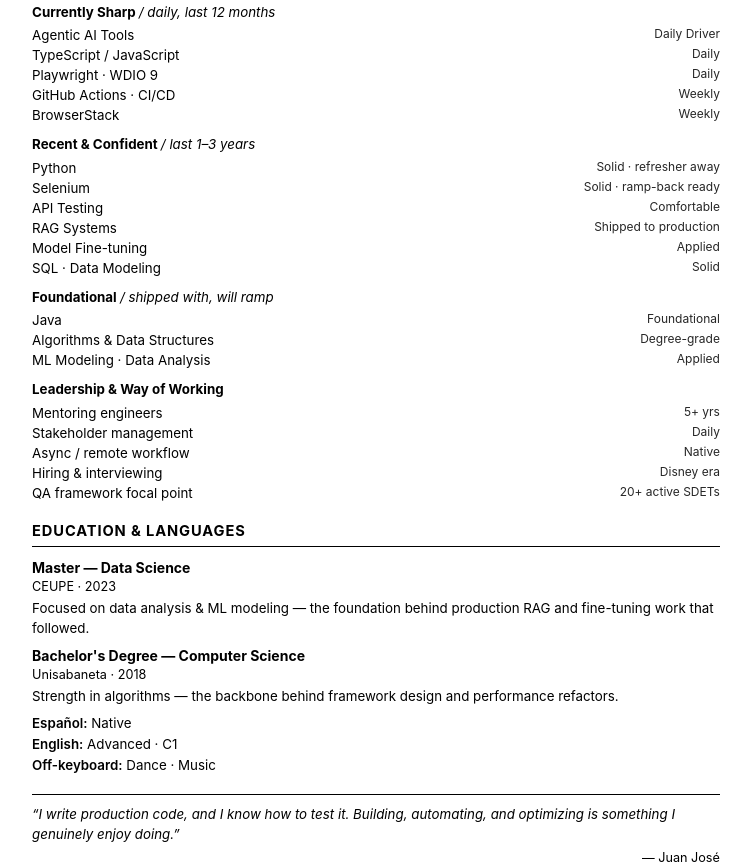
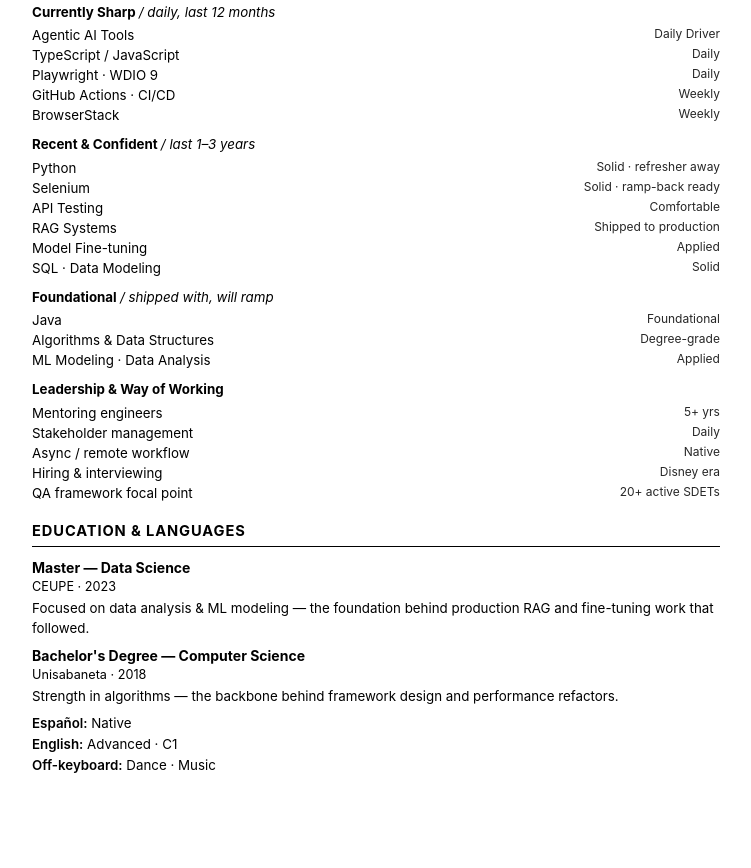
Before and after one commit to mrjunos/cv, a website: page pdf/index.html in a window 1280 px wide. Shown: the part 2100-2968 px from the top of the page, without its empty margins (264-1015 px from the left). After the commit the page ends 2876 px from the top, so only its background shows below. Drawn offline with Linux system fonts and the light colour scheme.

Commit message:
Remove quote section from PDF (kept on main page)

```diff
--- a/pdf/index.html
+++ b/pdf/index.html
@@ -74,13 +74,6 @@
   .lang-list li{font-size:10pt;list-style:none;margin-bottom:1pt}
   .lang-list li b{font-weight:600}
 
-  /* Quote */
-  blockquote{margin-top:14pt;padding-top:8pt;border-top:0.5pt solid #000}
-  blockquote q{font-size:10pt;font-style:italic;line-height:1.5;display:block}
-  blockquote q::before{content:"\201C"}
-  blockquote q::after{content:"\201D"}
-  blockquote .who{font-size:9.5pt;margin-top:3pt;text-align:right}
-
   /* Inline emphasis preserved from JSON content */
   b, strong{font-weight:600}
 </style>
@@ -121,11 +114,6 @@
   <div id="ed-list"></div>
   <ul class="lang-list" id="lang-list"></ul>
 </section>
-
-<blockquote>
-  <q id="quote-text"></q>
-  <div class="who" id="quote-who"></div>
-</blockquote>
 
 <script>
 (async () => {
@@ -215,10 +203,6 @@
   const langItems = data.education.languages.map(l => `<li><b>${l.name}:</b> ${l.level}</li>`);
   langItems.push(`<li><b>${data.education.hobbies.label}:</b> ${data.education.hobbies.value}</li>`);
   document.getElementById('lang-list').innerHTML = langItems.join('');
-
-  // Quote
-  setText('quote-text', data.quote.text);
-  setText('quote-who', data.quote.who);
 })();
 </script>
 
```
Also changed, not shown: 2 other files.
